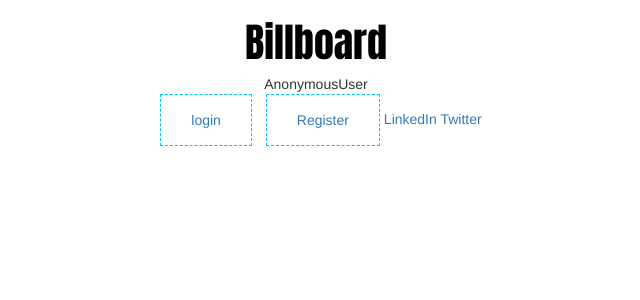
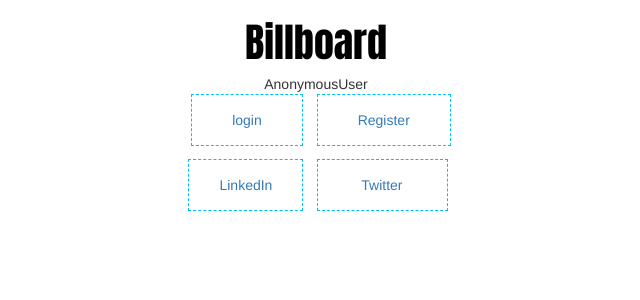
Before and after one commit to HaymanLiron/billboard, a Django app: page /messageboard/ in a window 1280 px wide. Shown: the top 300 px of the page, without its empty margins (324-964 px from the left). Run offline with Django 3.2, Linux system fonts and the light colour scheme; some libraries are stand-ins or nearby versions.

Commit message:
css fixed

```diff
--- a/messageboard/static/messageboard/billboard.css
+++ b/messageboard/static/messageboard/billboard.css
@@ -203,7 +203,7 @@
     border: 1px deepskyblue dashed;
     text-align: center;
     vertical-align: middle;
-    padding: 15px 30px 15px 30px;
+    padding: 15px 40px 15px 40px;
     margin-left: 10px;
     width: auto;
 }
@@ -211,3 +211,19 @@
 .registration-input {
     height: 30px;
 }
+
+.social{
+    margin-top:1%;
+    padding: 15px 40px 15px 40px;
+}
+
+.linkedin{
+    padding-left: 30px;
+    padding-right: 30px;
+    margin-left: 4px;
+}
+
+.twitter{
+    padding-left: 43px;
+    padding-right: 44px;
+}
--- a/messageboard/templates/messageboard/index.html
+++ b/messageboard/templates/messageboard/index.html
@@ -17,8 +17,9 @@
     <br/>
     <div class="user-login-logout-register"><a href="{% url 'django.contrib.auth.views.login' %}">login</a></div>
     <div class="user-login-logout-register"><a href="{% url 'register' %}">Register</a></div>
-    <a href="{% url 'social:begin' backend='linkedin-oauth2' %}" class="button">LinkedIn</a>
-    <a href="{% url 'social:begin' 'twitter' %}?next={{ request.path }}" class="button">Twitter</a>
+    <br>
+    <a href="{% url 'social:begin' backend='linkedin-oauth2' %}" class="button user-login-logout-register social linkedin">LinkedIn</a>
+    <a href="{% url 'social:begin' 'twitter' %}?next={{ request.path }}" class="button user-login-logout-register social twitter">Twitter</a>
     <br/>
 {% else %}
     <br/>
```
